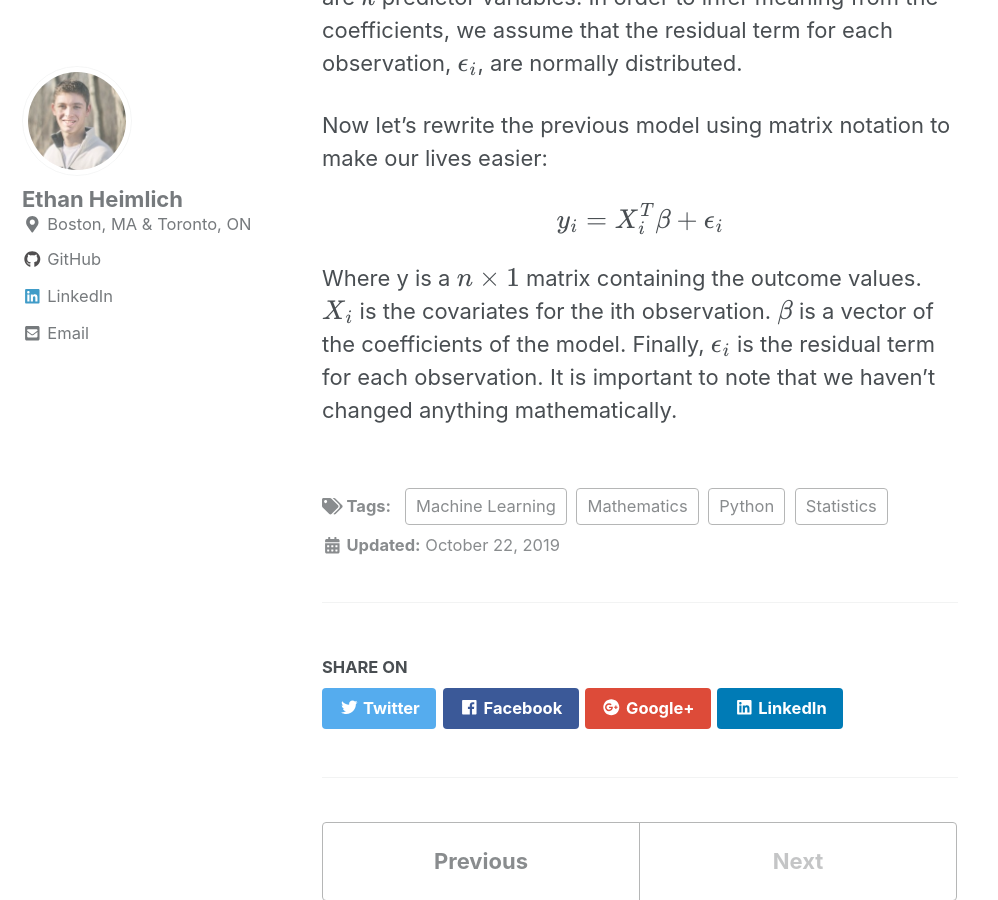
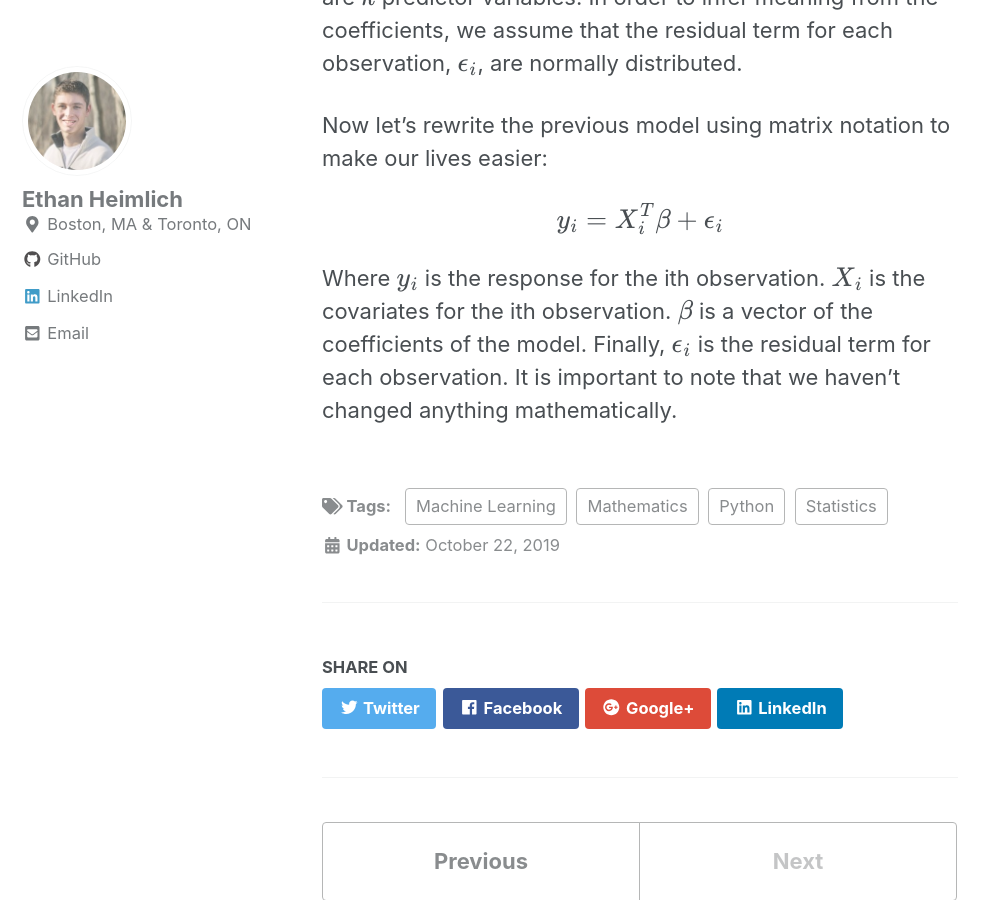
Before and after one commit to eheimlich/eheimlich.github.io, a Jekyll site: the page built from _posts/2019-10-22-generalized_linear_models.md, in a window 1280 px wide and 900 px high, scrolled down 1379 px. Shown: the whole window, without its empty margins (0-998 px from the left). Built offline with Jekyll 4.4.1, drawn with Linux system fonts in a browser that asks for light colours; cached includes are drawn as plain includes; nearby versions of some CDN libraries; formulas are drawn with MathJax 3.

```diff
--- a/_posts/2019-10-22-generalized_linear_models.md
+++ b/_posts/2019-10-22-generalized_linear_models.md
@@ -31,6 +31,6 @@ Now let's rewrite the previous model using matrix notation to make our lives eas
 
 $$ y_i = X_i^{T} \beta + \epsilon_i $$
 
-Where y is a $$ n \times 1 $$ matrix containing the outcome values. $$ X_i $$ is the covariates
+Where $$y_i$$ is the response for the ith observation. $$ X_i $$ is the covariates
 for the ith observation. $$\beta$$ is a vector of the coefficients of the model. Finally, $$\epsilon_i$$ is the residual term for each observation. It is important
 to note that we haven't changed anything mathematically.
```
